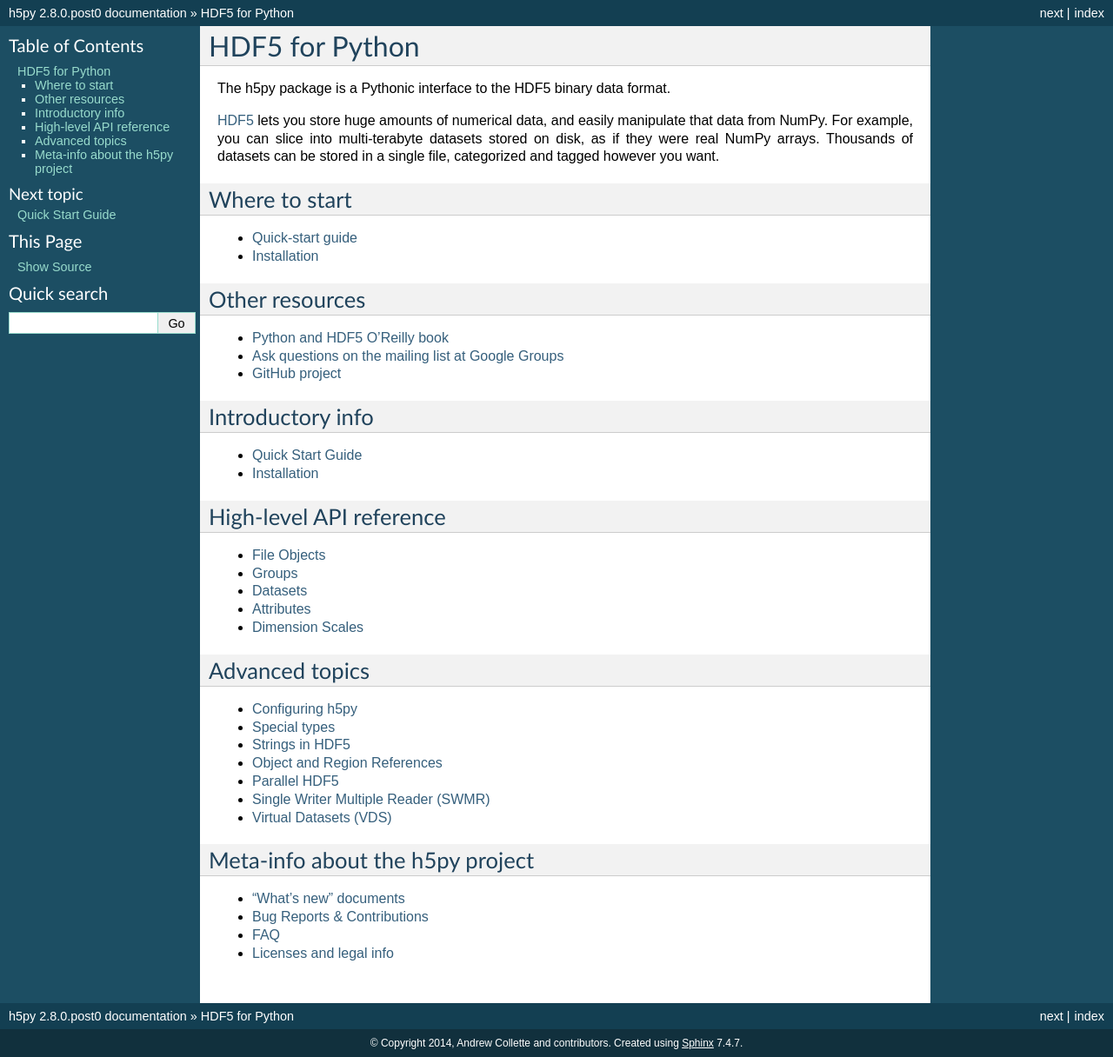
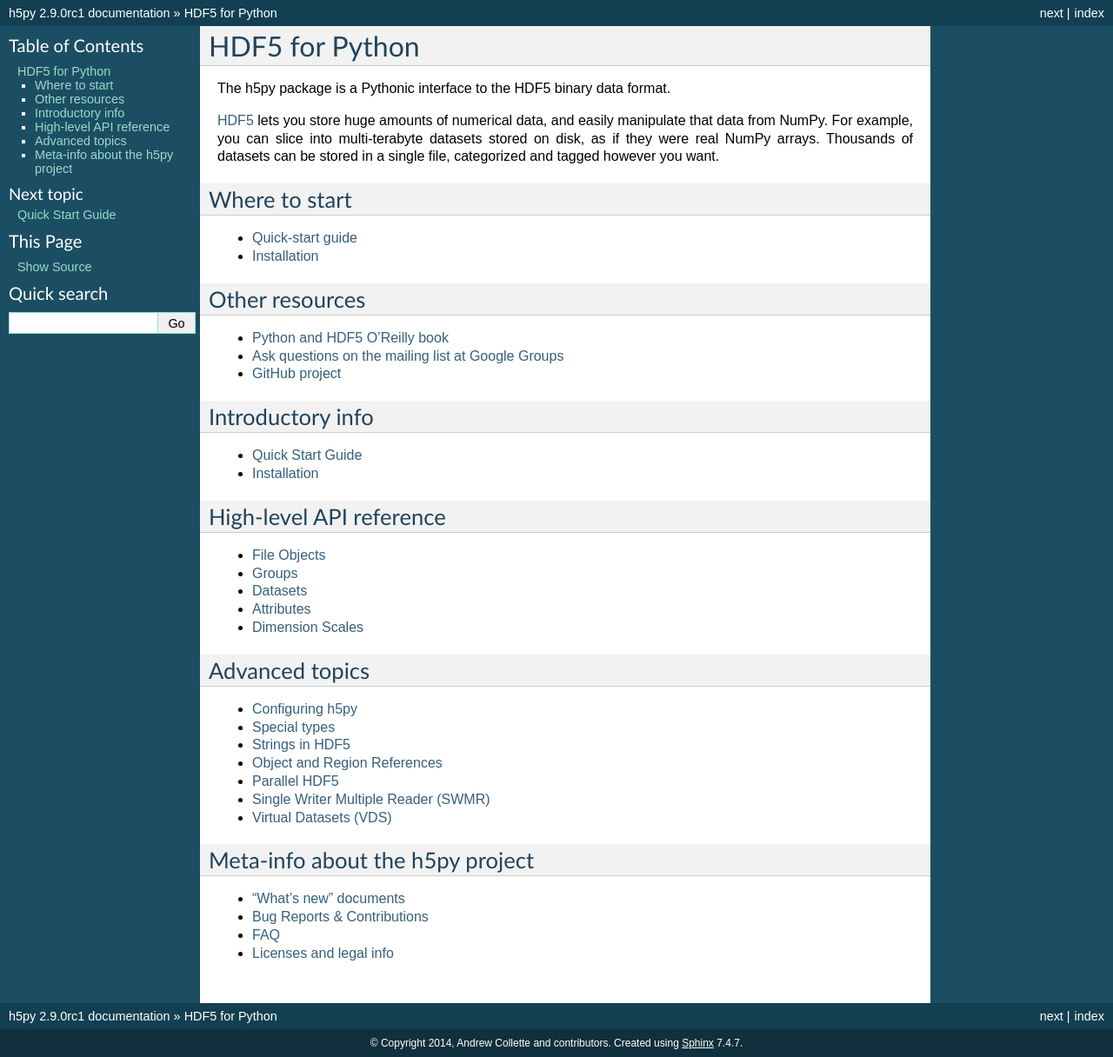
Before and after one commit to zhongxing-2/h5py, a Sphinx documentation site: the page built from docs/index.rst, in a window 1280 px wide. Shown: the whole page at 87% size. Built offline with Sphinx 7.4.7, drawn with Linux system fonts in a browser that asks for light colours.

Commit message:
REL: 2.9.0rc1
First RC for 2.9.0.

```diff
--- a/docs/conf.py
+++ b/docs/conf.py
@@ -59,9 +59,9 @@ copyright = u'2014, Andrew Collette and contributors'
 # built documents.
 #
 # The short X.Y version.
-version = '2.8'
+version = '2.9'
 # The full version, including alpha/beta/rc tags.
-release = '2.8.0.post0'
+release = '2.9.0rc1'
 
 # The language for content autogenerated by Sphinx. Refer to documentation
 # for a list of supported languages.
--- a/h5py/version.py
+++ b/h5py/version.py
@@ -25,7 +25,7 @@ _H5PY_VERSION_CLS = namedtuple("_H5PY_VERSION_CLS",
 
 hdf5_built_version_tuple = _h5.HDF5_VERSION_COMPILED_AGAINST
 
-version_tuple = _H5PY_VERSION_CLS(2, 8, 0, None, 0, None)
+version_tuple = _H5PY_VERSION_CLS(2, 9, 0, 'rc1', None, None)
 
 version = "{0.major:d}.{0.minor:d}.{0.bugfix:d}".format(version_tuple)
 if version_tuple.pre is not None:
--- a/setup.py
+++ b/setup.py
@@ -22,7 +22,7 @@ import os.path as op
 import setup_build, setup_configure
 
 
-VERSION = '2.8.0.post0'
+VERSION = '2.9.0rc1'
 
 NUMPY_DEP = 'numpy>=1.7'
 
```
